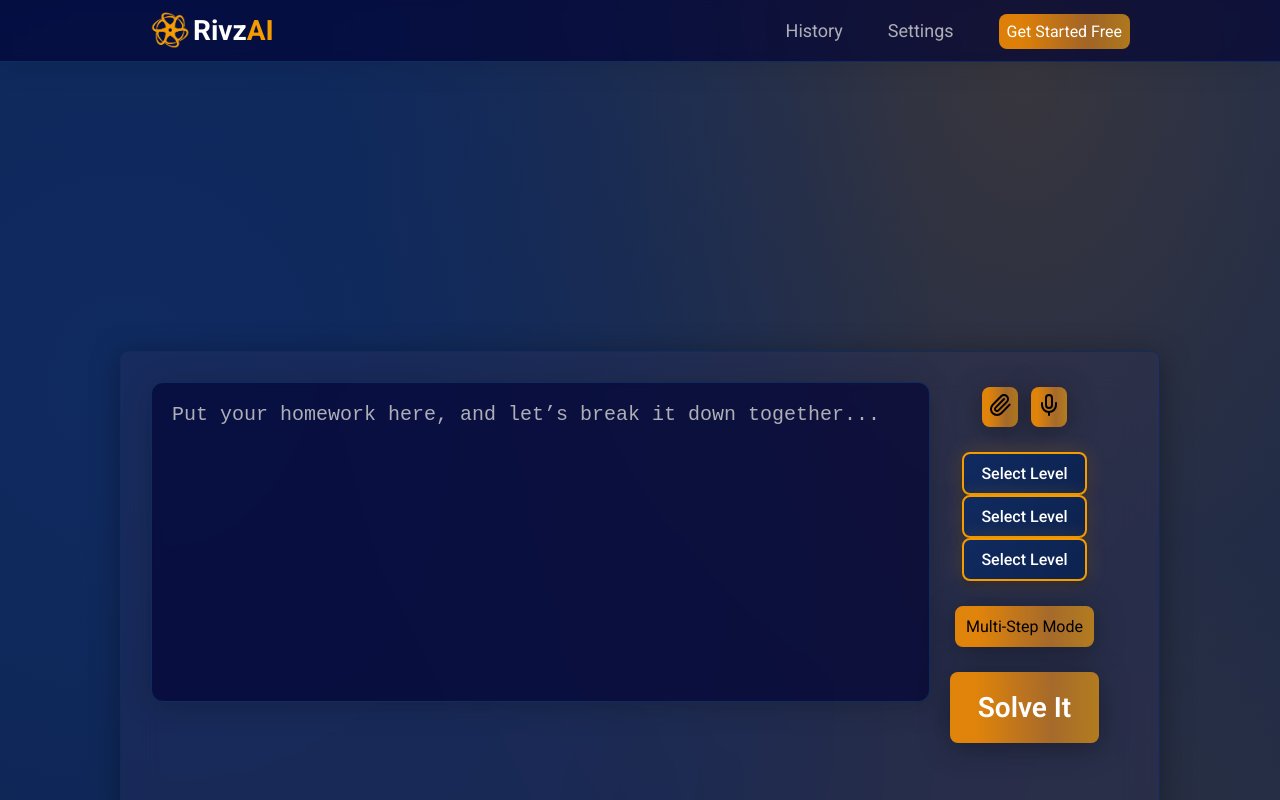
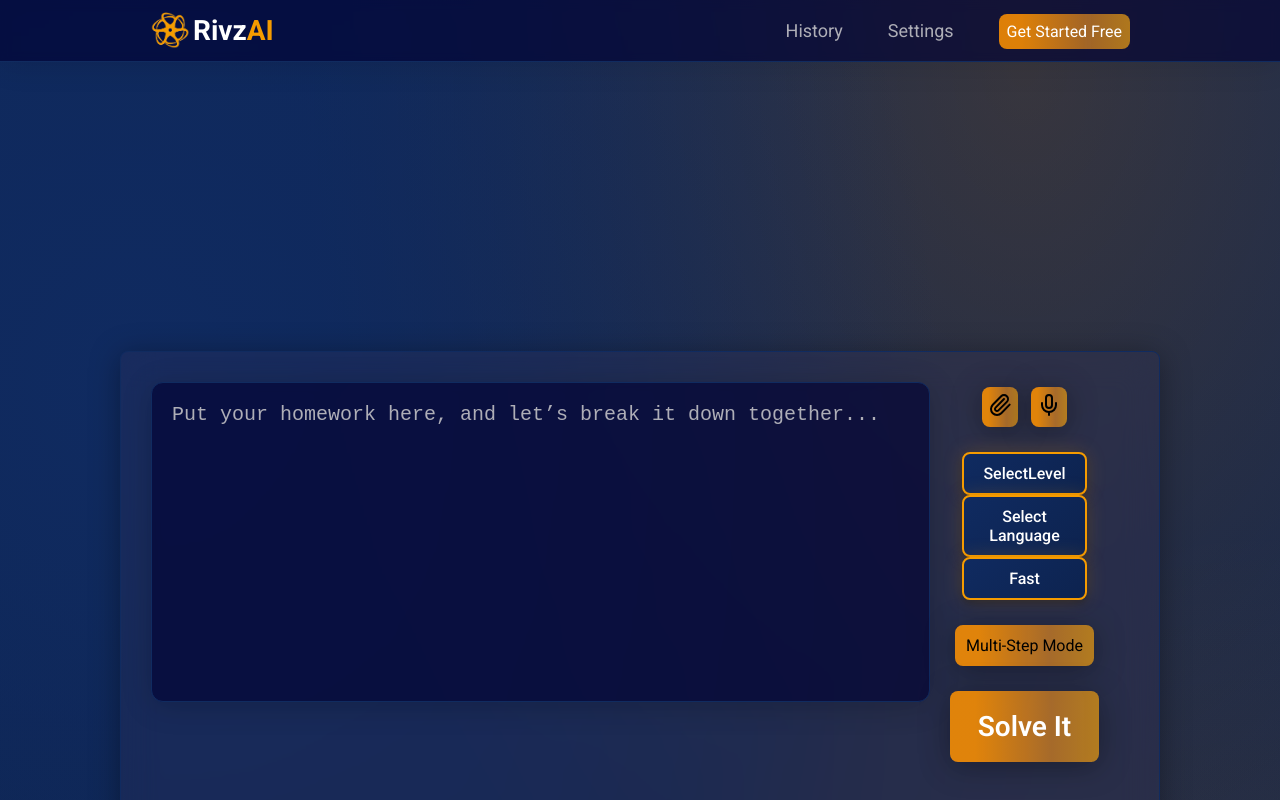
Before and after one commit to alimabrouki/RivzAI, a React (Vite) app: page / in a window 1280 px wide. Shown: the top 800 px of the page. Built offline with nearby package versions, Linux system fonts and the light colour scheme.

Commit message:
stored selected option in localStorage seperately

```diff
--- a/src/features/select-options/SelectLevel.jsx
+++ b/src/features/select-options/SelectLevel.jsx
@@ -2,44 +2,36 @@ import '../../styles/index.css'
 import '../../styles/Header.css'
 import '../../styles/SelectOptions.css'
 import { useEffect,  useState } from 'react'
-export default function SelectLevel({schoolLevelOptions}) {
+export default function SelectLevel({schoolOptions,placeHolder,storageKey}) {
    const [isOpen, setIsOpen] = useState(false);
   const [selectedOpt, setSelectedOpt] = useState(
-    JSON.parse(localStorage.getItem('OPTION')) ?? 'Select Level'
+    JSON.parse(localStorage.getItem(storageKey)) ?? placeHolder
   )
   useEffect(() => {
-    localStorage.setItem('OPTION', JSON.stringify(selectedOpt))
-  }, [selectedOpt])
+    localStorage.setItem(storageKey, JSON.stringify(selectedOpt))
+  }, [selectedOpt,storageKey])
 
   const handleSlctSchlLvl = () => {
-    if (isOpen) {
-      setIsOpen(false)
-    } else {
-      setIsOpen(true)
-    }
+   setIsOpen(!isOpen)
   }
 
   return(
     <>
-    <div onClick={handleSlctSchlLvl} className="select-options">
-
-        <div className={isOpen ? 'options-list' : ''} >
-          {isOpen && (
-
-            schoolLevelOptions.map((option) => {
-              return (
-
-                <span onClick={() => {
-
-                  setSelectedOpt(option.option)
-                  console.log(option.option)
-
-                }} key={option.id} value={option.option}>{option.option}</span>
-
-              )
-            })
-          )}
-
+      <div onClick={handleSlctSchlLvl} className="select-options">
+        <div className={isOpen ? 'options-list' : ''}>
+          {isOpen &&
+            schoolOptions.map((option) => (
+              <span
+                onClick={() => {
+                  setSelectedOpt(option.option);
+                  console.log(option.option);
+                }}
+                key={option.id}
+                value={option.option}
+              >
+                {option.option}
+              </span>
+            ))}
         </div>
         <span>{selectedOpt}</span>
       </div>
--- a/src/features/select-options/SelectOptions.jsx
+++ b/src/features/select-options/SelectOptions.jsx
@@ -1,11 +1,9 @@
 import '../../styles/index.css'
 import '../../styles/Header.css'
 import '../../styles/SelectOptions.css'
-import { useEffect, useRef, useState } from 'react'
-import { User } from 'lucide-react';
 import SelectLevel from './SelectLevel';
 export function SelectOptions() {
-  const schoolLevelOptions = [
+  const schoolOptions = [
     {
       id: 0,
       option: '7eme'
@@ -68,9 +66,9 @@ export function SelectOptions() {
   return (
     <div className="select-wrapper">
 
-      <SelectLevel schoolLevelOptions={schoolLevelOptions} />
-      <SelectLevel language={language} />
-      <SelectLevel agentType={agentType} />
+      <SelectLevel  schoolOptions={schoolOptions} placeHolder={'SelectLevel'} storageKey={'level'}/>
+      <SelectLevel  schoolOptions={language} placeHolder={'Select Language'} storageKey={'language'} />
+      <SelectLevel  schoolOptions={agentType} placeHolder={'Fast'} storageKey={'agenttype'} />
     </div>
 
   )
```
